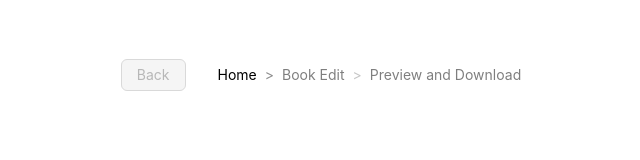
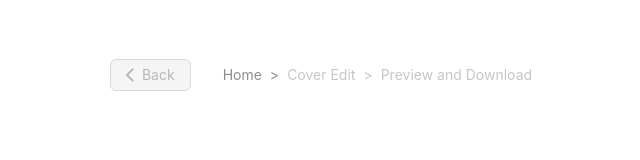
Before and after one commit to imhalid/cyangate-book-cover-assignment, a Vue app: page / in a window 1280 px wide. Shown: the top 160 px of the page, without its empty margins (311-951 px from the left). Built offline with nearby package versions, Linux system fonts and the light colour scheme; no server answers.

Commit message:
Refactor breadcrumb and add back icon

```diff
--- a/src/App.vue
+++ b/src/App.vue
@@ -1,13 +1,15 @@
 <template>
   <header>
     <nav>
-      <a-button @click="goBack" :disabled="backButtonPassive">Back</a-button>
+      <a-button @click="goBack" :disabled="backButtonPassive" class="backIcon">
+        <template #icon><BackIcon /></template>
+        Back</a-button>
       <a-breadcrumb separator=">">
         <a-breadcrumb-item>
           <RouterLink to="/">Home</RouterLink>
         </a-breadcrumb-item>
         <a-breadcrumb-item :class="{ 'bold-class': editPageActive, 'disabled-class': !editPageAvailable }">
-          <RouterLink to="/book-edit">Book Edit</RouterLink>
+          <RouterLink to="/cover-edit">Cover Edit</RouterLink>
         </a-breadcrumb-item>
         <a-breadcrumb-item :class="{ 'bold-class': previewPageActive, 'disabled-class': !previewPageAvailable }">
           <RouterLink to="/preview-and-download">Preview and Download</RouterLink>
@@ -25,6 +27,7 @@ import { storeToRefs } from 'pinia'
 import { useBook } from './store/store.js';
 import { useRoute, useRouter } from 'vue-router';
 import { ref, watch } from 'vue'
+import BackIcon from './icons/BackIcon.vue';
 
 const editPageActive = ref(false)
 const previewPageActive = ref(false)
@@ -61,7 +64,7 @@ watch(route, (newRoute) => {
     previewPageAvailable.value = false
   }
 
-  if (newRoute.path === '/book-edit') {
+  if (newRoute.path === '/cover-edit') {
     editPageActive.value = true
   } else {
     editPageActive.value = false
@@ -77,17 +80,17 @@ watch(route, (newRoute) => {
 </script>
 
 <style scoped>
+.backIcon {
+  display: flex;
+  align-items: center;
+}
+
 nav {
   display: flex;
   justify-content: center;
   align-items: center;
   padding: 1rem;
   gap: 1rem;
-}
-
-a {
-  text-decoration: none;
-  color: black;
 }
 
 .view {
--- a/src/DraggableTextComponent.vue
+++ b/src/DraggableTextComponent.vue
@@ -101,8 +101,8 @@ const moveEnd = () => {
     top: 0;
     margin: 0;
     padding: 0;
-    white-space: nowrap;
     user-select: none;
+    text-align: center;
     cursor: move;
 }
 </style>
--- /dev/null
+++ b/src/icons/BackIcon.vue
@@ -0,0 +1,10 @@
+<template>
+        <svg class="backIcon" width="24" height="24" viewBox="0 0 24 24" xmlns="http://www.w3.org/2000/svg"><g fill="none" fill-rule="evenodd"><path d="M24 0v24H0V0zM12.593 23.258l-.011.002l-.071.035l-.02.004l-.014-.004l-.071-.035c-.01-.004-.019-.001-.024.005l-.004.01l-.017.428l.005.02l.01.013l.104.074l.015.004l.012-.004l.104-.074l.012-.016l.004-.017l-.017-.427c-.002-.01-.009-.017-.017-.018m.265-.113l-.013.002l-.185.093l-.01.01l-.003.011l.018.43l.005.012l.008.007l.201.093c.012.004.023 0 .029-.008l.004-.014l-.034-.614c-.003-.012-.01-.02-.02-.022m-.715.002a.023.023 0 0 0-.027.006l-.006.014l-.034.614c0 .012.007.02.017.024l.015-.002l.201-.093l.01-.008l.004-.011l.017-.43l-.003-.012l-.01-.01z" /><path fill="currentColor" d="M8.293 12.707a1 1 0 0 1 0-1.414l5.657-5.657a1 1 0 1 1 1.414 1.414L10.414 12l4.95 4.95a1 1 0 0 1-1.414 1.414z" /></g></svg>
+</template>
+<style scoped>
+.backIcon {
+    width: 1.5rem;
+    height: 1.5rem;
+    margin-left: -0.5rem;
+}
+</style>
--- a/src/router/index.js
+++ b/src/router/index.js
@@ -9,8 +9,8 @@ const router = createRouter({
       component: () => import('../views/HomeView.vue')
     },
     {
-      path: '/book-edit',
-      name: 'book-edit',
+      path: '/cover-edit',
+      name: 'cover-edit',
       component: () => import('../views/BookEditView.vue'),
       props: true
     },
--- a/src/views/HomeView.vue
+++ b/src/views/HomeView.vue
@@ -17,7 +17,7 @@
 			</a-select>
 		</div>
 		<div class="buttonContainer" v-if="selectedBook">
-	        <router-link v-if="getBooksLists" to="/book-edit">
+	        <router-link v-if="getBooksLists" to="/cover-edit">
 	            <a-button type="primary" :disabled="!selectedBook">Next</a-button>
 	        </router-link>
 	    </div>
```
Also changed, not shown: src/views/PreviewAndDownloadView.vue (line endings or trailing spaces).
